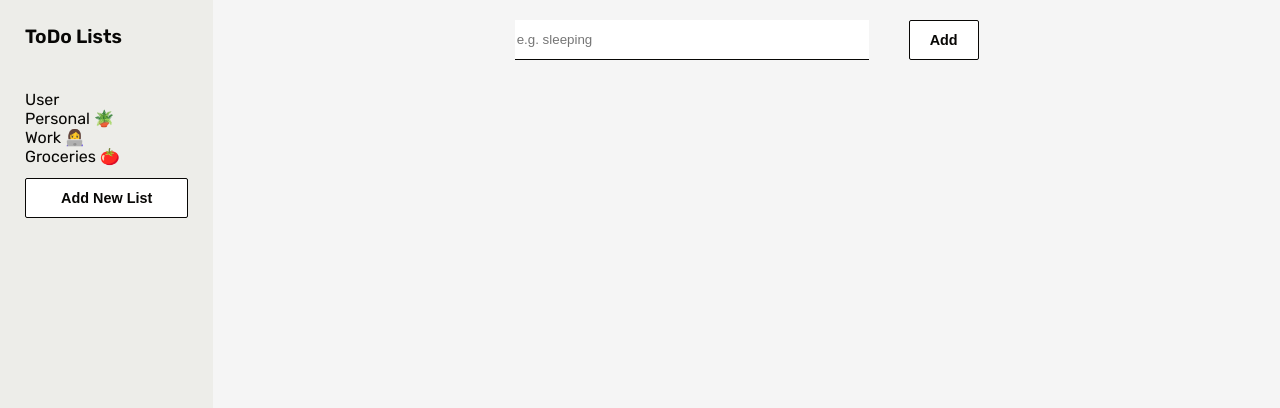
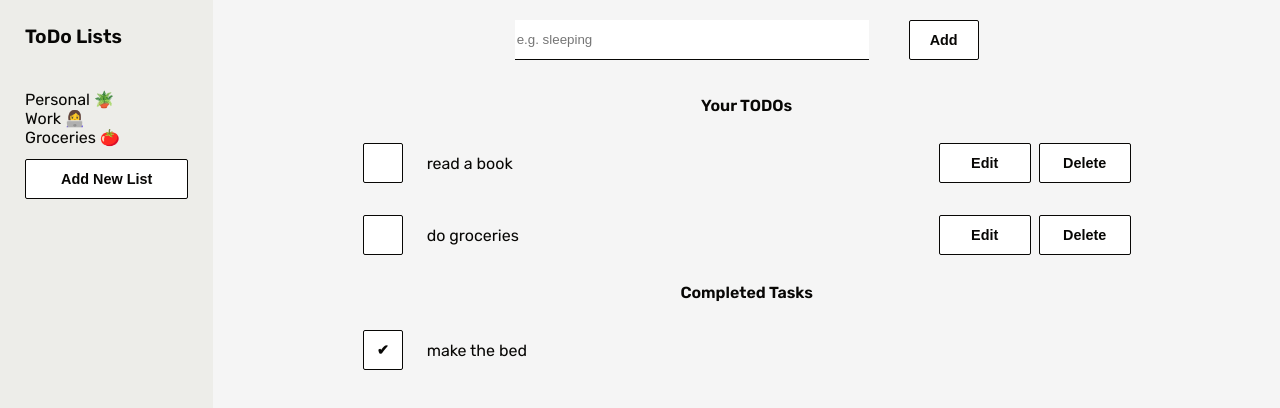
Before and after one commit to katab99/todo-list, a React (Vite) app: page /1 in a window 1280 px wide. Shown: the top 408 px of the page. Built offline with nearby package versions, Linux system fonts and the light colour scheme.

Commit message:
Display lists correctly with dummy "database".

```diff
--- a/src/App.tsx
+++ b/src/App.tsx
@@ -11,7 +11,7 @@ export default function App() {
 			<Routes>
 				<Route path="/" element={<Layout />}>
 					<Route index element={<Home />} />
-					<Route path="user" element={<User />} />
+					{/* <Route path="user" element={<User />} /> */}
 					<Route path=":listid" element={<Main />} />
 				</Route>
 			</Routes>
--- a/src/components/Layout.tsx
+++ b/src/components/Layout.tsx
@@ -1,5 +1,5 @@
 import { Outlet } from "react-router";
-import SideBar from "./Sidebar";
+import SideBar from "./SideBar";
 
 export default function Layout() {
 	return (
--- a/src/components/Main.tsx
+++ b/src/components/Main.tsx
@@ -1,6 +1,8 @@
-import { useState } from "react";
-import { nanoid } from "nanoid";
+import { useState, useEffect } from "react";
+import { useParams } from "react-router";
+import { nanoid } from "nanoid"; // TODO : crypto.randomUUID(),
 import Task from "./Task";
+import { taskLists } from "../../taskLists";
 
 export type TaskType = {
 	id: string;
@@ -9,8 +11,18 @@ export type TaskType = {
 };
 
 export default function Main() {
+	const { listid } = useParams();
 	const [newTask, setNewTask] = useState("");
 	const [taskList, setTaskList] = useState<TaskType[]>([]);
+
+	// TODO : rethink this part
+	// get the task list from "database"
+	// [listid] - so when the route changes, the displayed list also changes
+	useEffect(() => {
+		taskLists
+			.filter((list) => list.id == listid)
+			.map((item) => setTaskList(item.taskList));
+	}, [listid]);
 
 	const todoListItems = taskList.filter((item) => item.isCompleted === false);
 	const completedListItems = taskList.filter(
--- a/src/components/SideBar.tsx
+++ b/src/components/SideBar.tsx
@@ -1,6 +1,6 @@
 import { Link } from "react-router";
 import { taskLists } from "../../taskLists";
-
+//crypto.randomUUID()
 export default function SideBar() {
 	return (
 		<div className="sidebar-container">
@@ -8,9 +8,9 @@ export default function SideBar() {
 				ToDo Lists
 			</Link>
 			<nav>
-				<Link to="user" className="link">
+				{/* <Link to="user" className="link">
 					User
-				</Link>
+				</Link> */}
 
 				{/* Map over the task lists */}
 				{taskLists.map((list) => (
```
